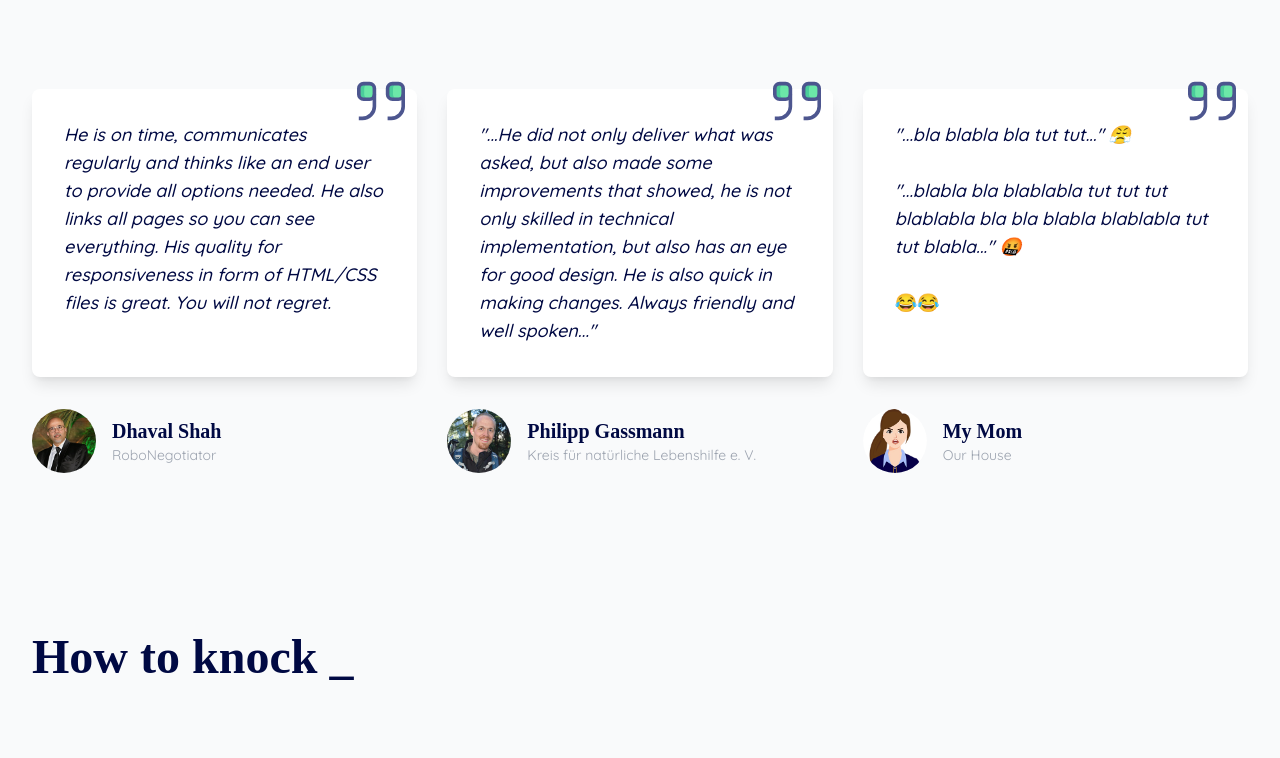
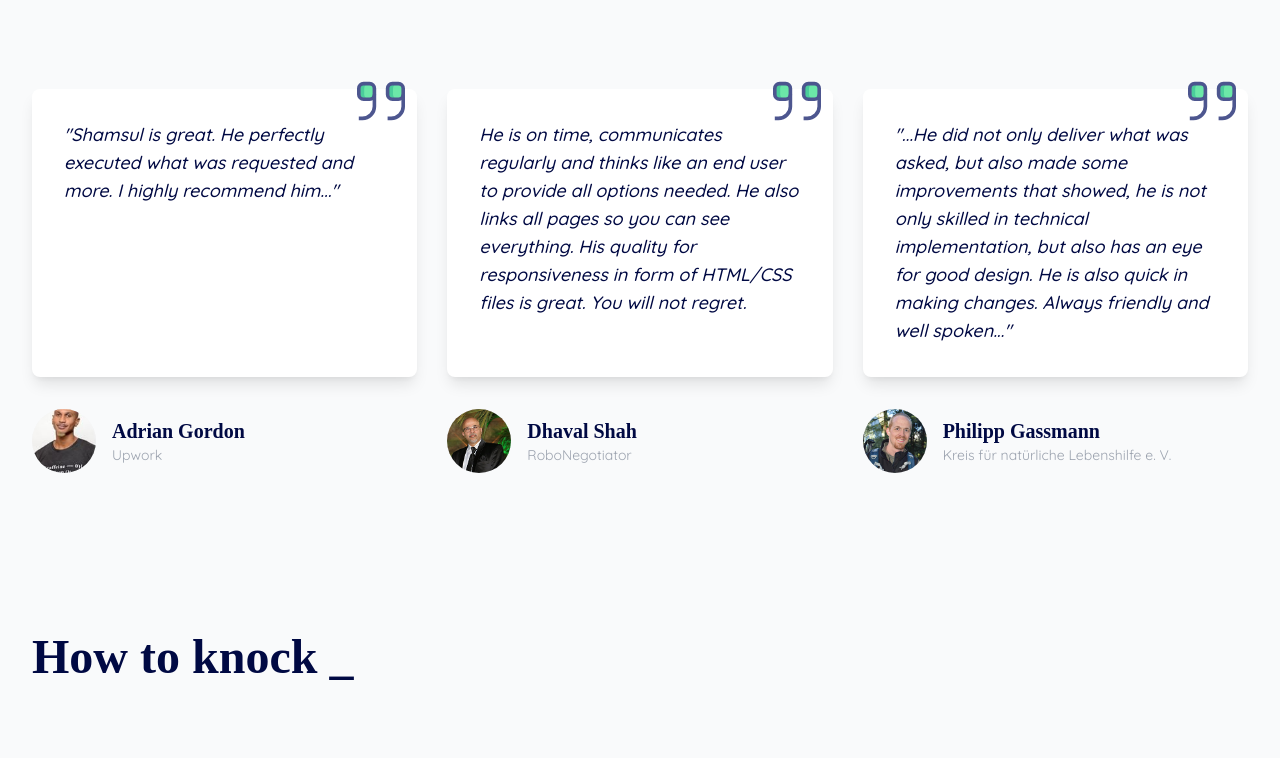
Before and after one commit to shamssujon/portfolio-new, a website built with Vite: page src/index.html in a window 1280 px wide. Shown: the part 2864-3622 px from the top of the page. Built offline with nearby package versions, Linux system fonts and the light colour scheme; a web font is replaced by a local one; what headroom.js, lax.js would draw is missing.

Commit message:
Added Adrian's testimonial

```diff
--- a/src/index.html
+++ b/src/index.html
@@ -1433,6 +1433,44 @@
 							<img src="./assets/img/quote.svg" alt=""
 								class="w-12 h-12 absolute right-3 -top-3 opacity-70" />
 							<p class="italic">
+								"Shamsul is great. He perfectly executed what was requested and more. I highly recommend him..."
+							</p>
+						</blockquote>
+						<div class="flex items-center gap-4 mt-8">
+							<div class="
+										w-14
+										lg:w-16
+										h-14
+										lg:h-16
+										rounded-full
+										bg-gray-100
+										overflow-hidden
+										flex-shrink-0
+									">
+								<img src="./assets/img/clients/adrian.jpeg" alt=""
+									class="w-full h-full object-cover" />
+							</div>
+							<div>
+								<h6 class="font-semibold text-lg lg:text-xl">Adrian Gordon</h6>
+								<p class="text-sm text-gray-400">Upwork</p>
+							</div>
+						</div>
+					</div>
+					<div class="swiper-slide">
+						<blockquote class="
+									bg-white
+									p-8
+									mt-3
+									shadow-lg
+									text-base
+									lg:text-lg
+									font-medium
+									rounded-lg
+									relative
+								">
+							<img src="./assets/img/quote.svg" alt=""
+								class="w-12 h-12 absolute right-3 -top-3 opacity-70" />
+							<p class="italic">
 								He is on time, communicates regularly and thinks like an end
 								user to provide all options needed. He also links all pages so
 								you can see everything. His quality for responsiveness in form
@@ -1503,7 +1541,7 @@
 							</div>
 						</div>
 					</div>
-					<div class="swiper-slide">
+					<!-- <div class="swiper-slide">
 						<blockquote class="
 									bg-white
 									p-8
@@ -1544,7 +1582,7 @@
 								<p class="text-sm text-gray-400">Our House</p>
 							</div>
 						</div>
-					</div>
+					</div> -->
 				</div>
 				<div class="swiper-pagination"></div>
 			</div>
```
Also changed, not shown: src/assets/img/clients/adrian.jpeg (added).
